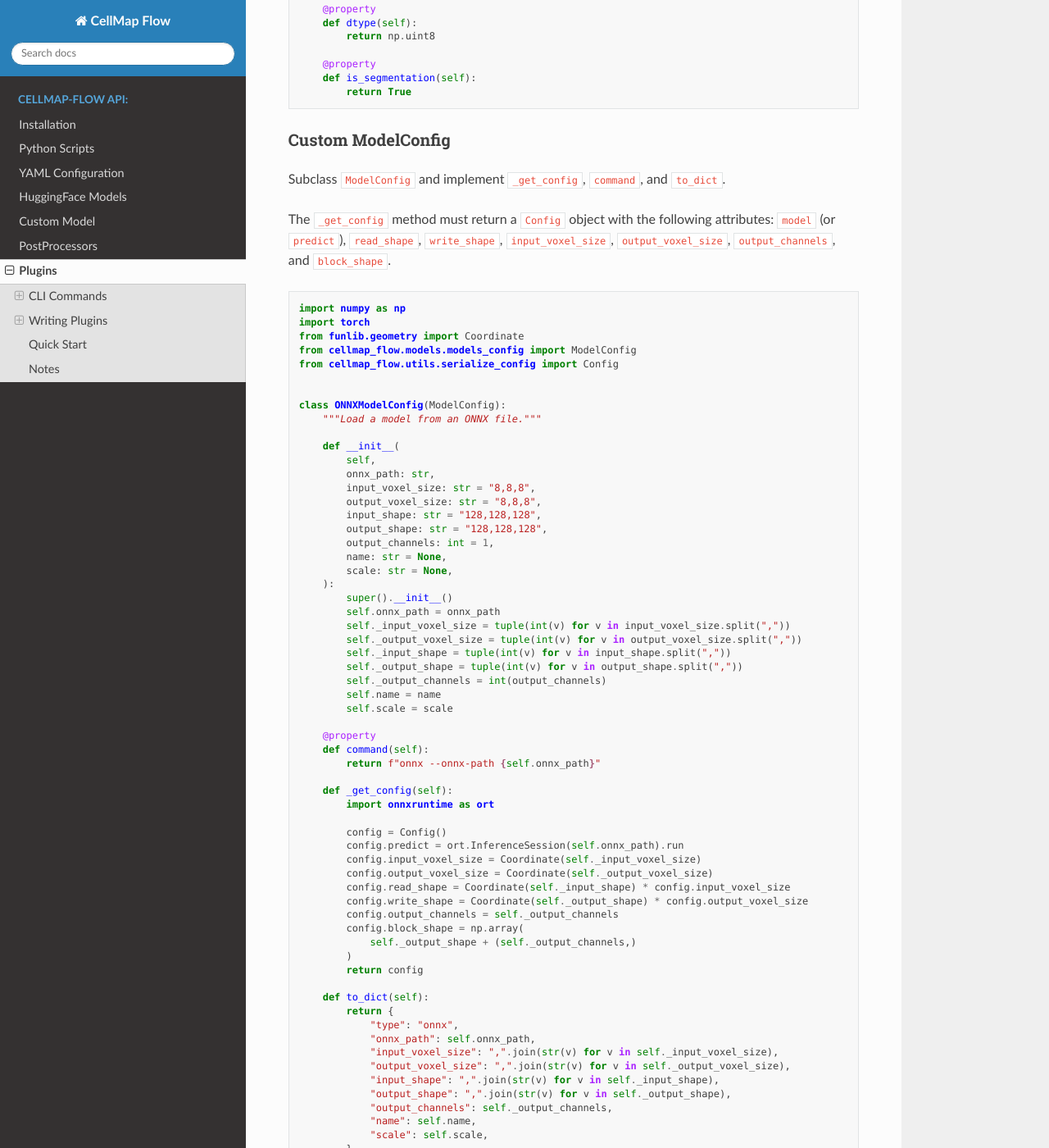
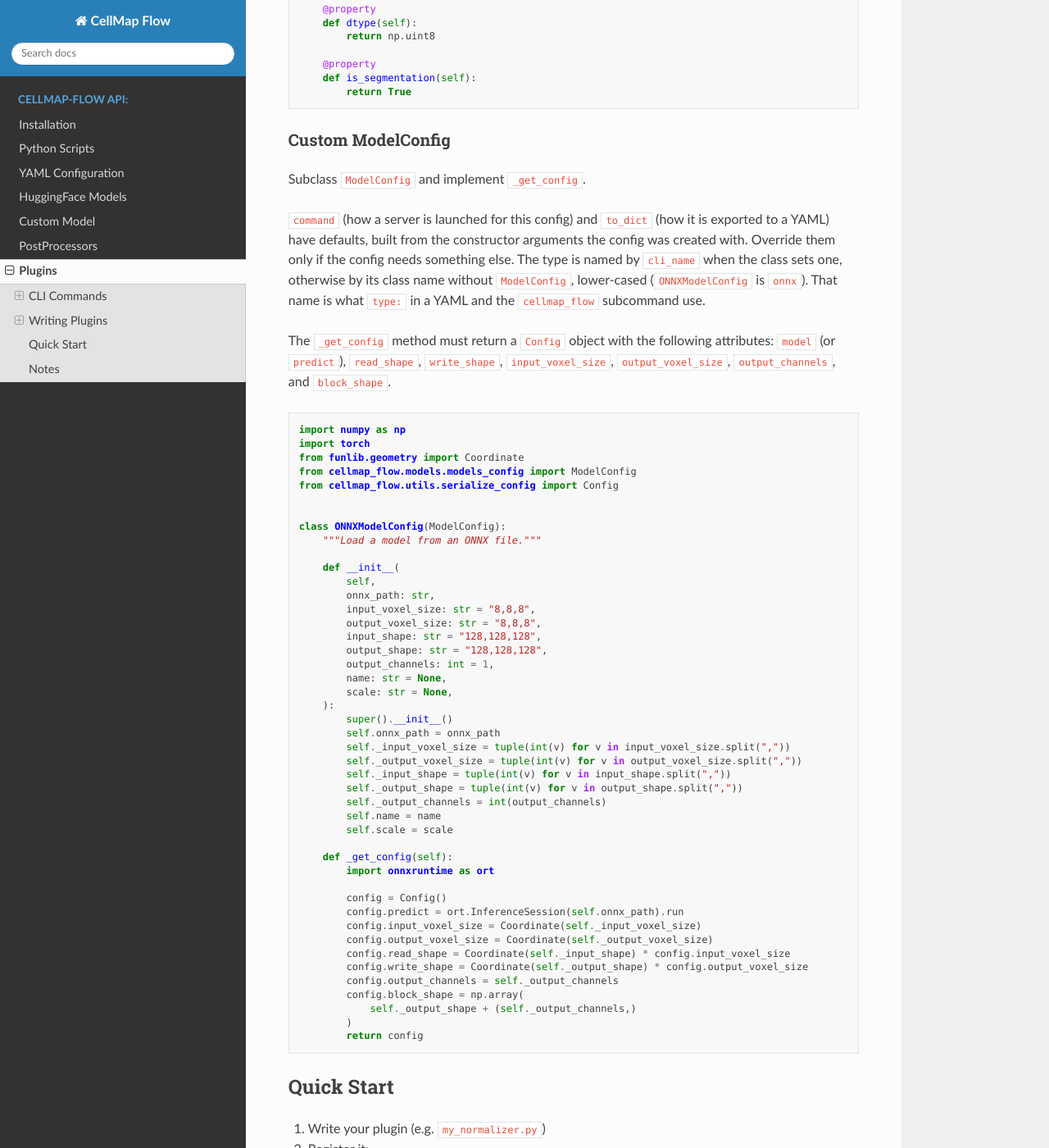
Before and after one commit to janelia-cellmap/cellmap-flow, a Sphinx documentation site: the page built from docs/source/plugins.rst, in a window 1280 px wide and 1400 px high, scrolled down 3096 px. Shown: the whole window at 82% size. Built offline with Sphinx 7.4.7 and the Read the Docs theme 3.1.0, drawn with Linux system fonts in a browser that asks for light colours; pages that are not in the unit, such as notebooks, are missing from menus.

Commit message:
Say that a plugin ModelConfig needs only _get_config
command and to_dict now default to ones built from the constructor
arguments, so the plugin guide's example drops both and says how the type
is named.

```diff
--- a/docs/source/plugins.rst
+++ b/docs/source/plugins.rst
@@ -170,7 +170,9 @@ Another example — connected-component filtering by size:
 Custom ModelConfig
 ~~~~~~~~~~~~~~~~~~
 
-Subclass ``ModelConfig`` and implement ``_get_config``, ``command``, and ``to_dict``.
+Subclass ``ModelConfig`` and implement ``_get_config``.
+
+``command`` (how a server is launched for this config) and ``to_dict`` (how it is exported to a YAML) have defaults, built from the constructor arguments the config was created with. Override them only if the config needs something else. The type is named by ``cli_name`` when the class sets one, otherwise by its class name without ``ModelConfig``, lower-cased (``ONNXModelConfig`` is ``onnx``). That name is what ``type:`` in a YAML and the ``cellmap_flow`` subcommand use.
 
 The ``_get_config`` method must return a ``Config`` object with the following attributes:
 ``model`` (or ``predict``), ``read_shape``, ``write_shape``, ``input_voxel_size``,
@@ -209,10 +211,6 @@ The ``_get_config`` method must return a ``Config`` object with the following at
             self.name = name
             self.scale = scale
 
-        @property
-        def command(self):
-            return f"onnx --onnx-path {self.onnx_path}"
-
         def _get_config(self):
             import onnxruntime as ort
 
@@ -227,19 +225,6 @@ The ``_get_config`` method must return a ``Config`` object with the following at
                 self._output_shape + (self._output_channels,)
             )
             return config
-
-        def to_dict(self):
-            return {
-                "type": "onnx",
-                "onnx_path": self.onnx_path,
-                "input_voxel_size": ",".join(str(v) for v in self._input_voxel_size),
-                "output_voxel_size": ",".join(str(v) for v in self._output_voxel_size),
-                "input_shape": ",".join(str(v) for v in self._input_shape),
-                "output_shape": ",".join(str(v) for v in self._output_shape),
-                "output_channels": self._output_channels,
-                "name": self.name,
-                "scale": self.scale,
-            }
 
 Quick Start
 -----------
```
